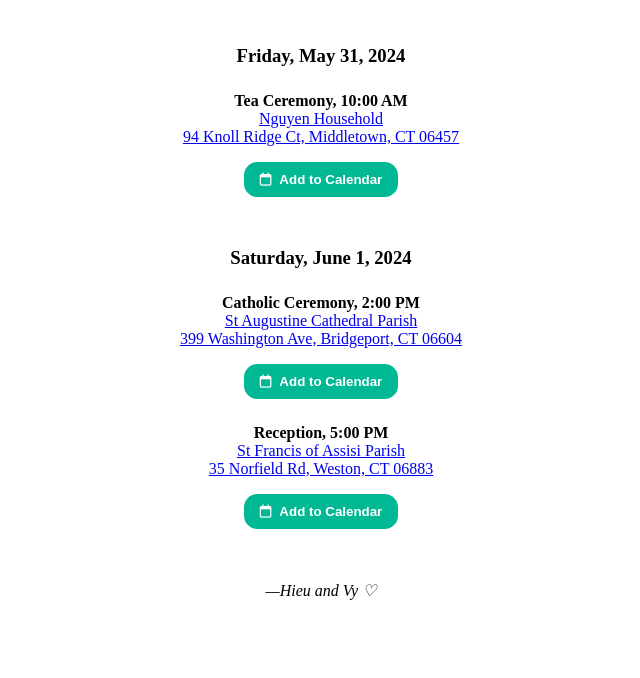
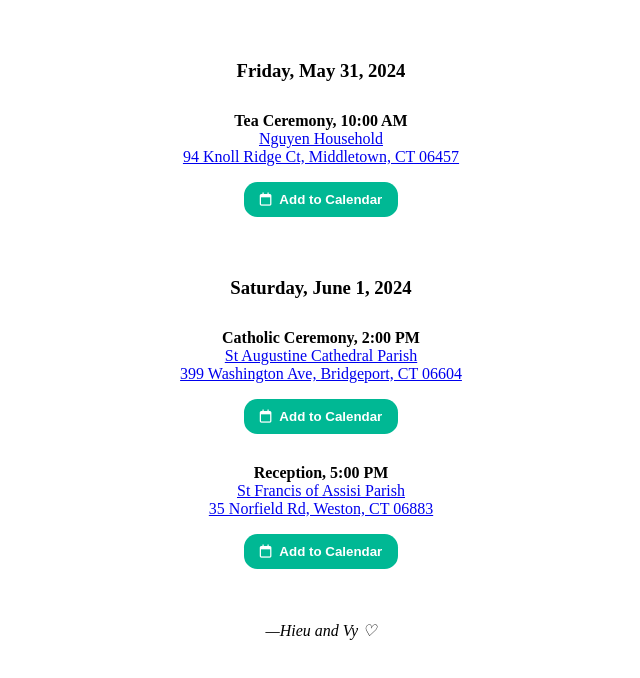
Before and after one commit to cheehieu/hieuvy, a plain HTML site: page schedule.html in a window 1280 px wide. Shown: the whole page, without its empty margins (319-959 px from the left). Drawn offline with Linux system fonts and the light colour scheme.

Commit message:
Update event-date spacing

```diff
--- a/schedule.html
+++ b/schedule.html
@@ -44,8 +44,7 @@
 
   <!-- Calendar links generated with https://parcel.io/tools/calendar -->
   <body>
-    <br />
-    <h3>Friday, May 31, 2024</h3>
+    <h3 class="event-date">Friday, May 31, 2024</h3>
     <div class="event">
       <p>
         <b>Tea Ceremony, 10:00 AM</b> <br />
--- a/style.css
+++ b/style.css
@@ -39,8 +39,8 @@ i {
   display: block;
 }
 .event {
-  margin-top: 25px;
+  margin-top: 30px;
 }
 .event-date {
-  margin-top: 50px;
+  margin-top: 60px;
 }
```
